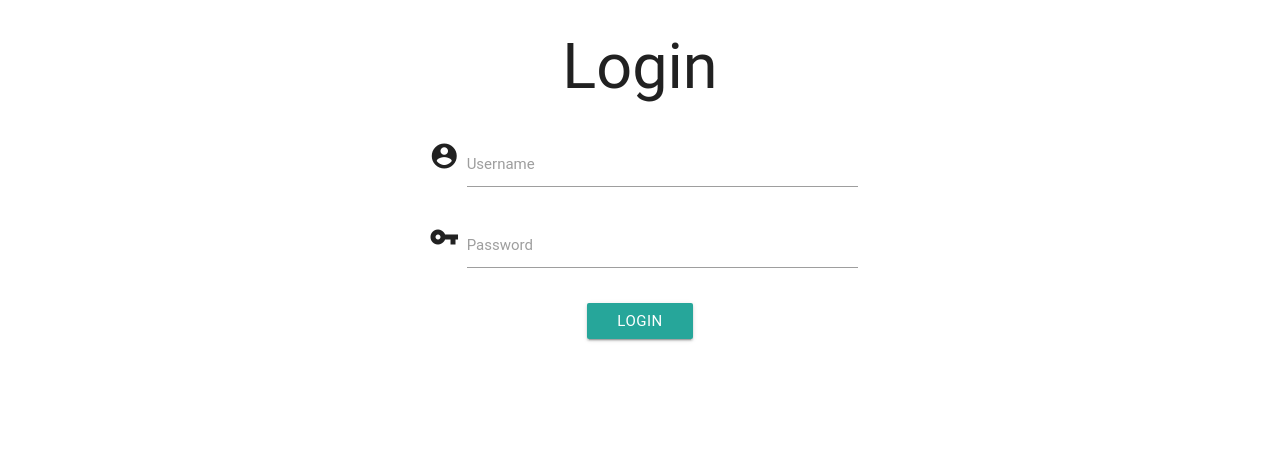
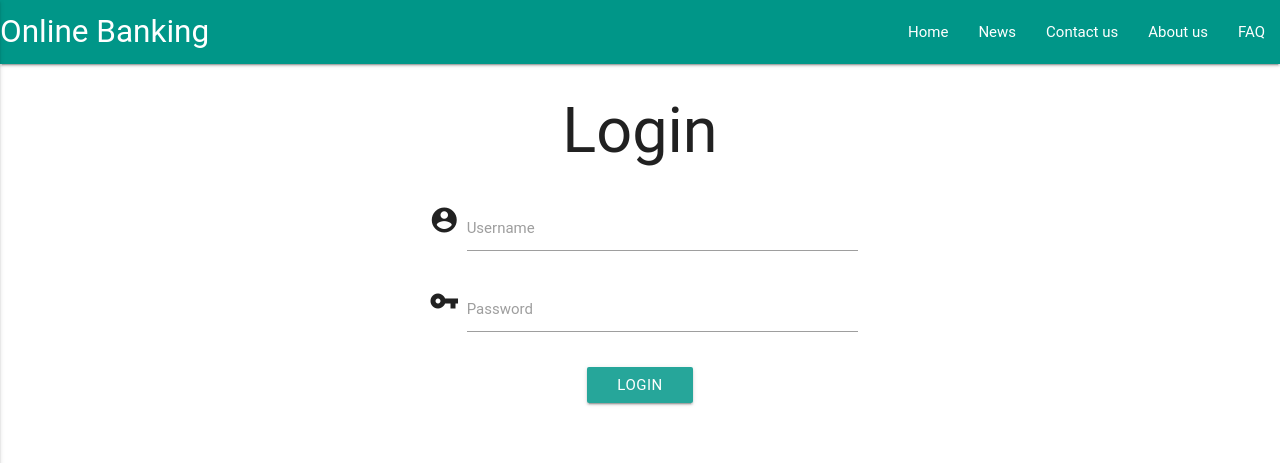
Before and after one commit to nemish11/online_banking_system, a Django app: template testProject/loginmodule/templates/loginmodule/login.html in a window 1280 px wide. Shown: the top 463 px of the page. Run offline with Django 3.2, Linux system fonts and the light colour scheme; the template is opened without the code that fills it, so the values that code supplies are empty; some web fonts are replaced.

Commit message:
added url.py

```diff
--- a/testProject/loginmodule/templates/loginmodule/login.html
+++ b/testProject/loginmodule/templates/loginmodule/login.html
@@ -17,8 +17,30 @@
 	</head>
 
 	<body>
+    <nav>
+
+		<div class="nav-wrapper teal">
+			<a href="#" class="brand-logo">Online Banking</a>
+			<a href="#" data-activates="mobile-demo" class="button-collapse"><i class="material-icons">menu</i></a>
+			<ul id="nav-mobile" class="right hide-on-med-and-down">
+  				<li><a href="#">Home</a></li>
+  				<li><a href="https://retail.onlinesbi.com/sbijava/retail/html/aboutus.html">News</a></li>
+  				<li><a href="/loginmodule/contact_us/">Contact us</a></li>
+  				<li><a href="/loginmodule/about_us/">About us</a></li>
+  				<li><a href="https://retail.onlinesbi.com/personal/faq.html">FAQ</a></li>
+  			</ul>
+			<ul class="side-nav" id="mobile-demo">
+				<li><a href="#">Home</a></li>
+  				<li><a href="https://retail.onlinesbi.com/sbijava/retail/html/aboutus.html">News</a></li>
+  				<li><a href="/loginmodule/contact_us/">Contact us</a></li>
+  				<li><a href="/loginmodule/about_us/">About us</a></li>
+  				<li><a href="https://retail.onlinesbi.com/personal/faq.html">FAQ</a></li>
+			</ul>
+		</div>
+  	</nav>
     <div class="container center-align">
       <h1>Login</h1>
+       <h5>{{msg}}</h5>
 			<div class="row">
 				<form action="/loginmodule/auth/" method="POST" class="col s12">{% csrf_token %}
 					<div class="row">
--- a/testProject/testApp/templates/transaction.html
+++ b/testProject/testApp/templates/transaction.html
@@ -14,7 +14,7 @@
           <h5>To Account Number:</h5><input type="text" name="from_account"/>
         <h5>Enter a Amount:</h5>
         <input type="text" name="amount1"/>
-        <input type="submit" value="submit"/>
+        <input type="submit" value="submit" class="btn"/>
       </form>
     </ul>
     {% else %}
--- a/testProject/testApp/urls.py
+++ b/testProject/testApp/urls.py
@@ -1,6 +1,7 @@
 #
 from django.conf.urls import url
 from testApp.views import bank_account,balance_inq,do_transaction,transaction_success,insufficient_bal,invalid_amount,invalid_account_no,history,process_loan,profile,loan, testView
+from loginmodule.views import login
 from testApp import views
 from . import views
 urlpatterns=[
@@ -17,4 +18,5 @@ urlpatterns=[
 	url(r'profile/$',profile),
 	url(r'loan/$',loan),
 	url(r'test/$', testView),
+	url(r'^$',login),
 ]
```
Also changed, not shown: testProject/testApp/templates/history.html (+23 -5 lines), testProject/testApp/views.py (+7 -1 lines).
